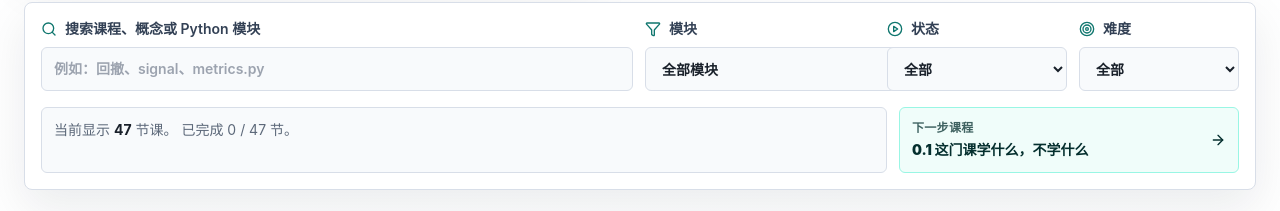
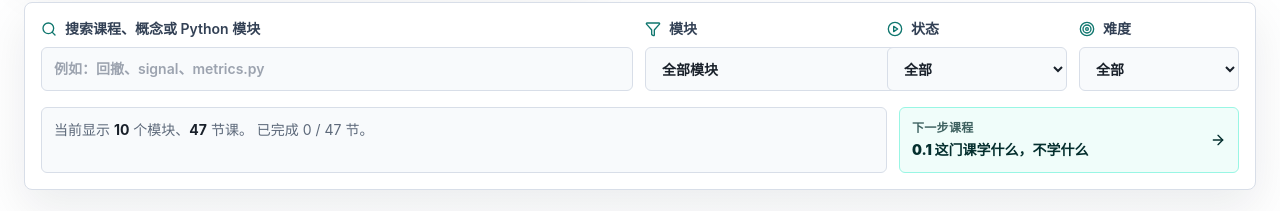
Before and after one commit to ZeyuZuo/learn-quant-with-codex, a Next.js app in the folder web/: page /courses in a window 1280 px wide. Shown: the part 513-724 px from the top of the page. Built offline with nearby package versions, Linux system fonts and the light colour scheme.

Commit message:
Fix course catalog filters

```diff
--- a/web/src/components/courses/CourseCatalog.tsx
+++ b/web/src/components/courses/CourseCatalog.tsx
@@ -25,11 +25,8 @@ export function CourseCatalog() {
       .map((module) => ({
         ...module,
         lessons: module.lessons.filter((lesson) => {
-          if (!normalizedQuery) {
-            return true;
-          }
           const haystack = [lesson.id, lesson.title, lesson.subtitle, lesson.pythonModule, ...lesson.concepts].join(" ").toLowerCase();
-          const matchesQuery = haystack.includes(normalizedQuery);
+          const matchesQuery = !normalizedQuery || haystack.includes(normalizedQuery);
           const matchesDifficulty = difficulty === "all" || lesson.difficulty === difficulty;
           const completed = progress.completedSet.has(lesson.slug);
           const matchesStatus =
@@ -42,7 +39,14 @@ export function CourseCatalog() {
   }, [difficulty, moduleId, progress.completedSet, progress.ready, query, status]);
 
   const visibleLessons = filteredModules.reduce((sum, module) => sum + module.lessons.length, 0);
+  const visibleModules = filteredModules.length;
   const hasActiveFilters = query.trim().length > 0 || moduleId !== "all" || status !== "all" || difficulty !== "all";
+  const activeFilterLabels = [
+    query.trim() ? `关键词：${query.trim()}` : null,
+    moduleId !== "all" ? courseModules.find((module) => module.id === moduleId)?.title : null,
+    status !== "all" ? `状态：${status === "done" ? "已完成" : "未完成"}` : null,
+    difficulty !== "all" ? `难度：${difficulty}` : null,
+  ].filter((label): label is string => Boolean(label));
 
   function clearFilters() {
     setQuery("");
@@ -122,7 +126,7 @@ export function CourseCatalog() {
           <div className="rounded-md border border-line bg-slate-50 p-3">
             <div className="flex flex-wrap items-center justify-between gap-3">
               <p className="text-sm text-muted">
-                当前显示 <span className="font-bold text-ink">{visibleLessons}</span> 节课。
+                当前显示 <span className="font-bold text-ink">{visibleModules}</span> 个模块、<span className="font-bold text-ink">{visibleLessons}</span> 节课。
                 {progress.ready ? ` 已完成 ${progress.completedCount} / ${progress.totalCount} 节。` : " 正在读取本地进度。"}
               </p>
               {hasActiveFilters ? (
@@ -136,6 +140,15 @@ export function CourseCatalog() {
                 </button>
               ) : null}
             </div>
+            {hasActiveFilters ? (
+              <div className="mt-3 flex flex-wrap gap-2">
+                {activeFilterLabels.map((label) => (
+                  <span key={label} className="rounded-md border border-teal-100 bg-white px-2 py-1 text-xs font-bold text-teal-950">
+                    {label}
+                  </span>
+                ))}
+              </div>
+            ) : null}
           </div>
 
           {progress.ready ? (
```
